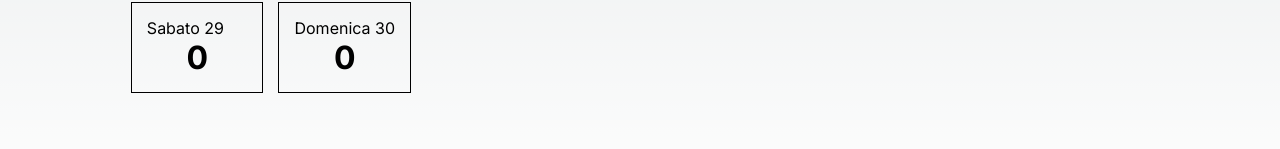
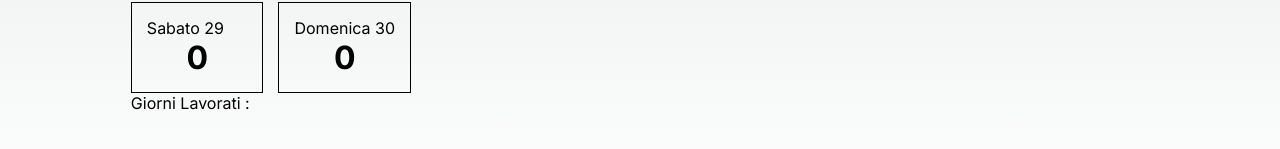
Before and after one commit to Melu-Zambrano28/rapportino-react, a Next.js app: page / in a window 1280 px wide. Shown: the part 573-722 px from the top of the page. Built offline with nearby package versions, Linux system fonts and the light colour scheme.

Commit message:
refactor

```diff
--- a/components/Grid/Grid.tsx
+++ b/components/Grid/Grid.tsx
@@ -1,16 +1,16 @@
 import React from 'react'
 import style from './Grid.module.scss'
-import { GridITem, Giorno } from '../GridItem/GridITem'
+import { GridITem, Day } from '../GridItem/GridITem'
 
-export type GridProp = {
-  nome: string
-  giorni: Giorno[]
+export type Month = {
+  month: string
+  days: Day[]
   setAutoCompilation: (isAutoCompilation: boolean) => void
 }
 
-const Grid: React.FunctionComponent<GridProp> = ({
-  nome,
-  giorni,
+const Grid: React.FunctionComponent<Month> = ({
+  month,
+  days,
   setAutoCompilation,
 }) => {
   const headlerAutoCompilation = (
@@ -22,7 +22,7 @@ const Grid: React.FunctionComponent<GridProp> = ({
   return (
     <div>
       <div className={style.flexRowBetween}>
-        <h1 className={`${style.title}`}>{nome}</h1>
+        <h1 className={`${style.title}`}>{month}</h1>
         <div>
           <input
             type="checkbox"
@@ -36,7 +36,7 @@ const Grid: React.FunctionComponent<GridProp> = ({
         </div>
       </div>
       <div className={style.ggContainer}>
-        {giorni.map((_, index) => (
+        {days.map((_, index) => (
           <GridITem
             key={`GG${index}`}
             day={_.day}
@@ -46,6 +46,9 @@ const Grid: React.FunctionComponent<GridProp> = ({
           />
         ))}
       </div>
+      <div>
+        <p>Giorni Lavorati : </p>
+      </div>
     </div>
   )
 }
--- a/components/Grid/GridContainer.tsx
+++ b/components/Grid/GridContainer.tsx
@@ -1,7 +1,7 @@
 import { useEffect, useState } from 'react'
 import { getAllDates } from '../../utils/utils'
 import { Grid } from './Grid'
-import { Giorno } from '../GridItem/GridITem'
+import { Day } from '../GridItem/GridITem'
 
 const GridContainer: React.FunctionComponent<{}> = () => {
   const current_date = new Date()
@@ -27,10 +27,9 @@ const GridContainer: React.FunctionComponent<{}> = () => {
     })
   }
 
-  const initiaState: Giorno[] = getWorkingDaysByAutocompilation(false)
-  const stateWithAutocompilation: Giorno[] =
-    getWorkingDaysByAutocompilation(true)
-  const [giorni, setGiorni] = useState<Giorno[]>(initiaState)
+  const initiaState: Day[] = getWorkingDaysByAutocompilation(false)
+  const stateWithAutocompilation: Day[] = getWorkingDaysByAutocompilation(true)
+  const [giorni, setGiorni] = useState<Day[]>(initiaState)
   const [isAutoCompilation, setIsAutoCompilation] = useState(false)
 
   useEffect(() => {
@@ -43,10 +42,10 @@ const GridContainer: React.FunctionComponent<{}> = () => {
 
   return (
     <Grid
-      nome={current_date.toLocaleDateString('it-IT', {
+      month={current_date.toLocaleDateString('it-IT', {
         month: 'long',
       })}
-      giorni={giorni}
+      days={giorni}
       setAutoCompilation={setIsAutoCompilation}
     />
   )
--- a/components/GridItem/GridITem.tsx
+++ b/components/GridItem/GridITem.tsx
@@ -1,14 +1,14 @@
 import React from 'react'
 import style from './GridItem.module.scss'
 
-export type Giorno = {
+export type Day = {
   day: number
   weekDay: string
   WorkingHours: number
   isWeekend: boolean
 }
 
-const GridITem: React.FunctionComponent<Giorno> = ({
+const GridITem: React.FunctionComponent<Day> = ({
   day,
   weekDay,
   WorkingHours,
```
